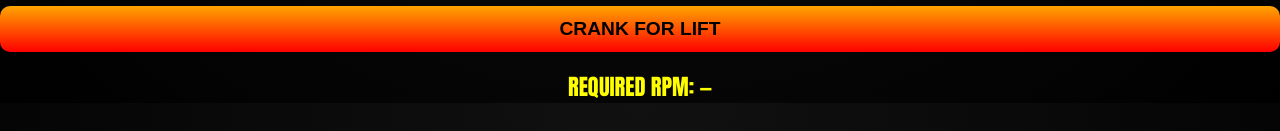
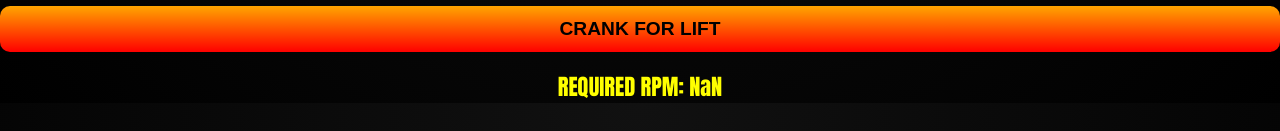
Before and after one commit to WillItCompile/willitcompile.github.io, a plain HTML site: page index.html in a window 1280 px wide. Both pictures are taken after a click on the button "CRANK FOR LIFT". Shown: the part 507-638 px from the top of the page. Drawn offline with Linux system fonts and the light colour scheme.

Commit message:
Update index.html

```diff
--- a/index.html
+++ b/index.html
@@ -149,31 +149,44 @@
 
 
   <div class="flames"></div>
+<script>
+const rho = 1.225;     // air density kg/m^3
+const CL = 1.0;        // extremely optimistic lift coefficient
+const INCH_TO_M = 0.0254;
+const LB_TO_N = 4.44822;
 
-  <script>
-    const xEl = document.getElementById("x");
-    const exprEl = document.getElementById("expr");
-    const resultEl = document.getElementById("result");
-    const btn = document.getElementById("calcBtn");
+document.getElementById("calcBtn").addEventListener("click", () => {
+  const lengthIn = Number(document.getElementById("length").value);
+  const girthIn = Number(document.getElementById("girth").value);
+  const weightLb = Number(document.getElementById("weight").value);
 
-    function calculate() {
-      const x = Number(xEl.value);
-      if (!Number.isFinite(x)) {
-        resultEl.textContent = "INVALID CRANK";
-        return;
-      }
+  if (![lengthIn, girthIn, weightLb].every(Number.isFinite)) {
+    document.getElementById("result").textContent = "INVALID INPUT";
+    return;
+  }
 
-      try {
-        const fn = new Function("x", `return (${exprEl.value});`);
-        const y = fn(x);
-        resultEl.textContent = Number.isFinite(y) ? y : "TOO MUCH HOG";
-      } catch {
-        resultEl.textContent = "BAD EQUATION";
-      }
-    }
+  // Convert units
+  const span = lengthIn * INCH_TO_M;
+  const chord = (girthIn / Math.PI) * INCH_TO_M;
+  const area = span * chord;
+  const weightN = weightLb * LB_TO_N;
 
-    btn.addEventListener("click", calculate);
-  </script>
+  // Solve lift equation for velocity
+  const v = Math.sqrt((2 * weightN) / (rho * area * CL));
+
+  // Assume rotation radius = half the length
+  const radius = span / 2;
+
+  // Convert to RPM
+  const rpm = (v / (2 * Math.PI * radius)) * 60;
+
+  document.getElementById("result").textContent =
+    rpm > 1e6
+      ? "STRUCTURAL FAILURE"
+      : Math.round(rpm).toLocaleString();
+});
+</script>
+
 
 </body>
 </html>
```
